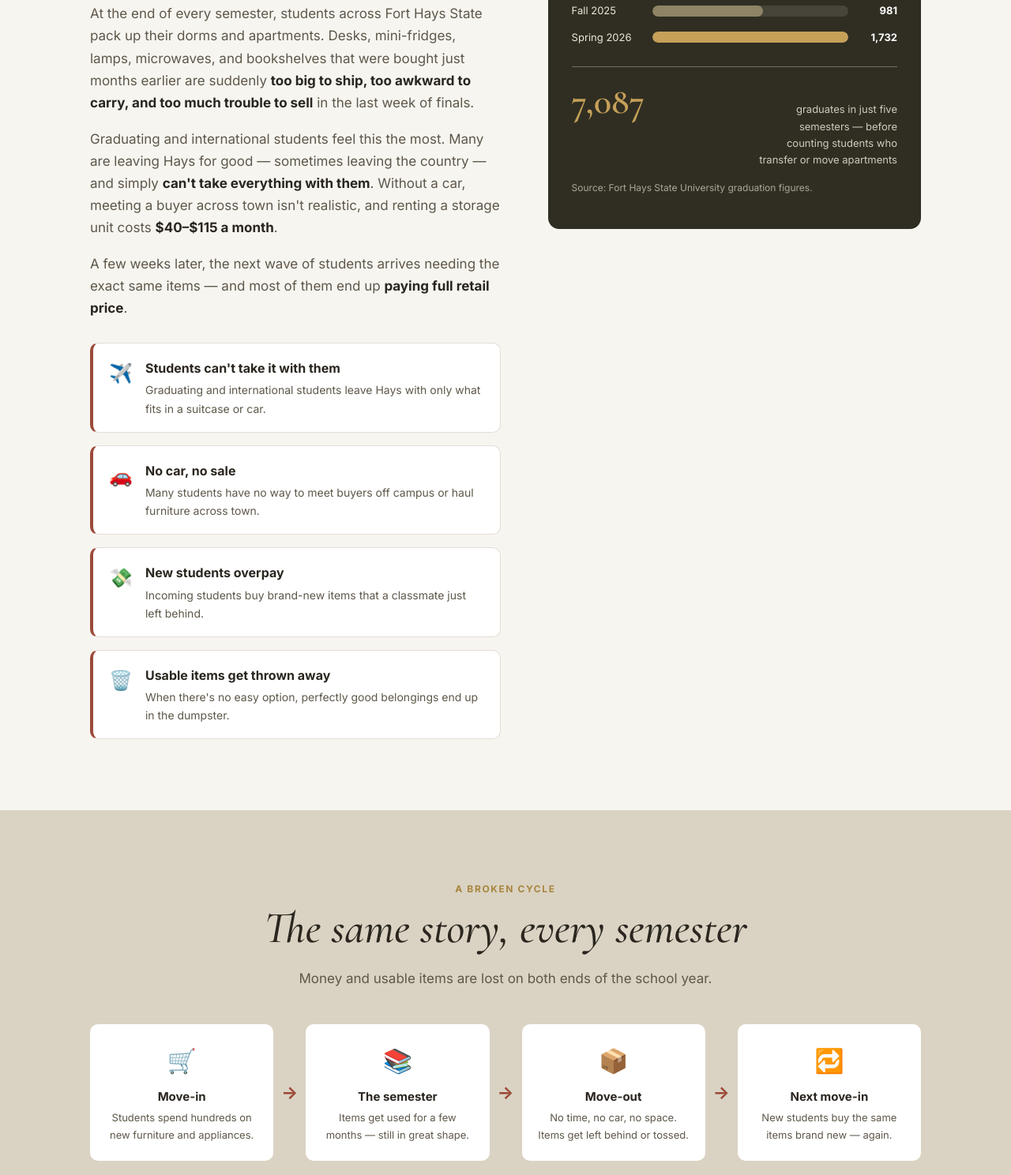
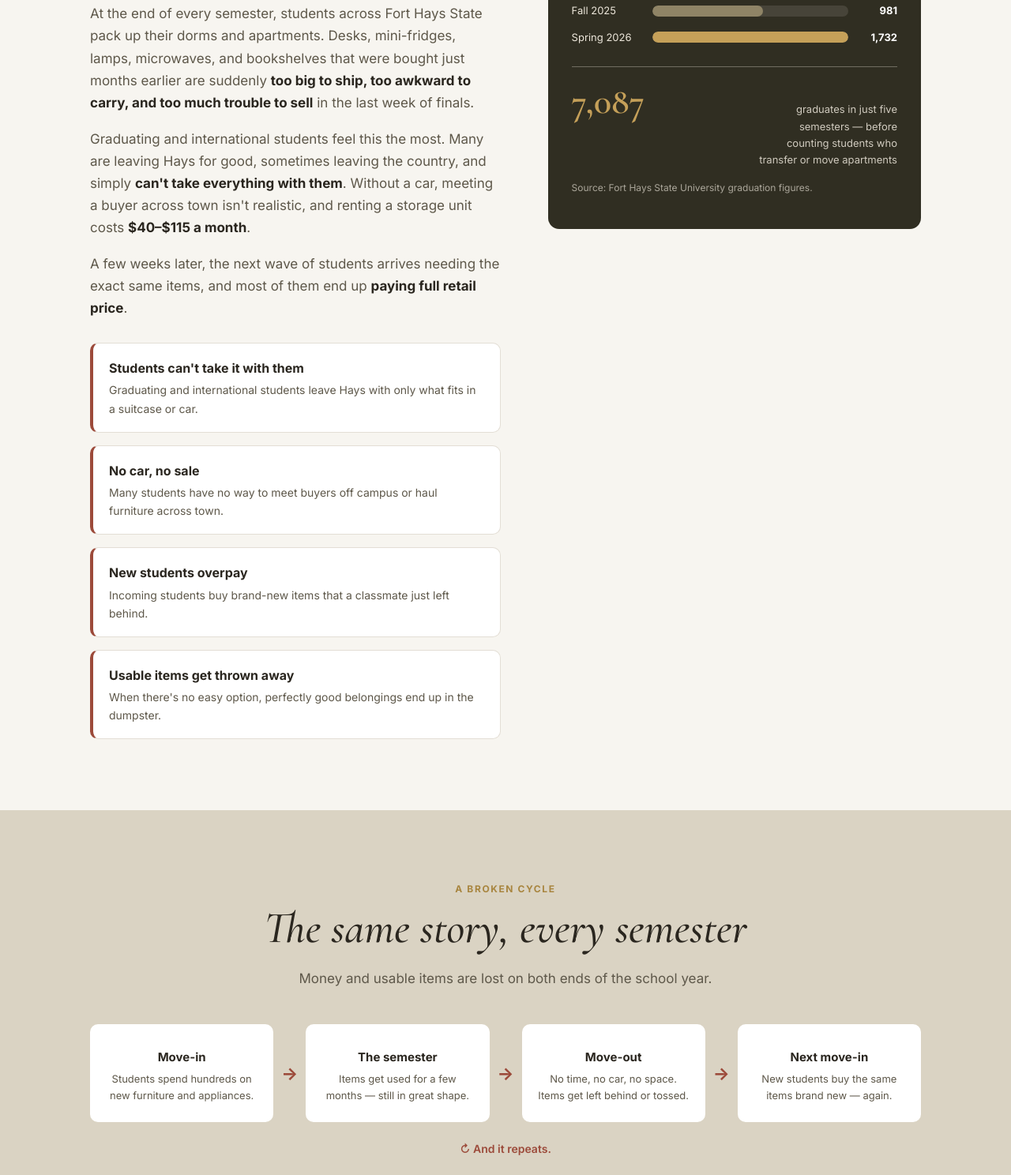
Before and after one commit to Kroesna-S/HomeBoundDemo, a plain HTML site: page about.html in a window 1280 px wide. Shown: the part 852-2340 px from the top of the page at 79% size. Drawn offline with nearby package versions, Linux system fonts and the light colour scheme.

Commit message:
slight adjustments
Updated text formatting and removed unnecessary elements.

```diff
--- a/about.html
+++ b/about.html
@@ -184,7 +184,7 @@
 </head>
 <body>
 
-  <div class="notice">Concept prototype for INF 300 — not a live product.</div>
+  <div class="notice">Concept prototype for INF 300 - not a live product.</div>
 
   <nav class="navbar">
     <div class="wrap">
@@ -220,14 +220,14 @@
         <span class="kicker">The Problem</span>
         <h2 class="title">Thousands of students move out. Their stuff often doesn't make it.</h2>
         <p>At the end of every semester, students across Fort Hays State pack up their dorms and apartments. Desks, mini-fridges, lamps, microwaves, and bookshelves that were bought just months earlier are suddenly <strong>too big to ship, too awkward to carry, and too much trouble to sell</strong> in the last week of finals.</p>
-        <p>Graduating and international students feel this the most. Many are leaving Hays for good — sometimes leaving the country — and simply <strong>can't take everything with them</strong>. Without a car, meeting a buyer across town isn't realistic, and renting a storage unit costs <strong>$40–$115 a month</strong>.</p>
-        <p>A few weeks later, the next wave of students arrives needing the exact same items — and most of them end up <strong>paying full retail price</strong>.</p>
+        <p>Graduating and international students feel this the most. Many are leaving Hays for good, sometimes leaving the country, and simply <strong>can't take everything with them</strong>. Without a car, meeting a buyer across town isn't realistic, and renting a storage unit costs <strong>$40–$115 a month</strong>.</p>
+        <p>A few weeks later, the next wave of students arrives needing the exact same items, and most of them end up <strong>paying full retail price</strong>.</p>
 
         <div class="pain-list">
-          <div class="pain"><div class="ic">✈️</div><div><h3>Students can't take it with them</h3><p>Graduating and international students leave Hays with only what fits in a suitcase or car.</p></div></div>
-          <div class="pain"><div class="ic">🚗</div><div><h3>No car, no sale</h3><p>Many students have no way to meet buyers off campus or haul furniture across town.</p></div></div>
-          <div class="pain"><div class="ic">💸</div><div><h3>New students overpay</h3><p>Incoming students buy brand-new items that a classmate just left behind.</p></div></div>
-          <div class="pain"><div class="ic">🗑️</div><div><h3>Usable items get thrown away</h3><p>When there's no easy option, perfectly good belongings end up in the dumpster.</p></div></div>
+          <div class="pain"><div><h3>Students can't take it with them</h3><p>Graduating and international students leave Hays with only what fits in a suitcase or car.</p></div></div>
+          <div class="pain"><div><h3>No car, no sale</h3><p>Many students have no way to meet buyers off campus or haul furniture across town.</p></div></div>
+          <div class="pain"><div><h3>New students overpay</h3><p>Incoming students buy brand-new items that a classmate just left behind.</p></div></div>
+          <div class="pain"><div><h3>Usable items get thrown away</h3><p>When there's no easy option, perfectly good belongings end up in the dumpster.</p></div></div>
         </div>
       </div>
 
@@ -259,13 +259,13 @@
         <p>Money and usable items are lost on both ends of the school year.</p>
       </div>
       <div class="cycle-row reveal">
-        <div class="cycle-step"><div class="ic">🛒</div><h4>Move-in</h4><p>Students spend hundreds on new furniture and appliances.</p></div>
+        <div class="cycle-step"><h4>Move-in</h4><p>Students spend hundreds on new furniture and appliances.</p></div>
         <div class="arrow">→</div>
-        <div class="cycle-step"><div class="ic">📚</div><h4>The semester</h4><p>Items get used for a few months — still in great shape.</p></div>
+        <div class="cycle-step"><h4>The semester</h4><p>Items get used for a few months — still in great shape.</p></div>
         <div class="arrow">→</div>
-        <div class="cycle-step"><div class="ic">📦</div><h4>Move-out</h4><p>No time, no car, no space. Items get left behind or tossed.</p></div>
+        <div class="cycle-step"><h4>Move-out</h4><p>No time, no car, no space. Items get left behind or tossed.</p></div>
         <div class="arrow">→</div>
-        <div class="cycle-step"><div class="ic">🔁</div><h4>Next move-in</h4><p>New students buy the same items brand new — again.</p></div>
+        <div class="cycle-step"><h4>Next move-in</h4><p>New students buy the same items brand new — again.</p></div>
       </div>
       <p class="repeat">↻ And it repeats.</p>
     </div>
```
